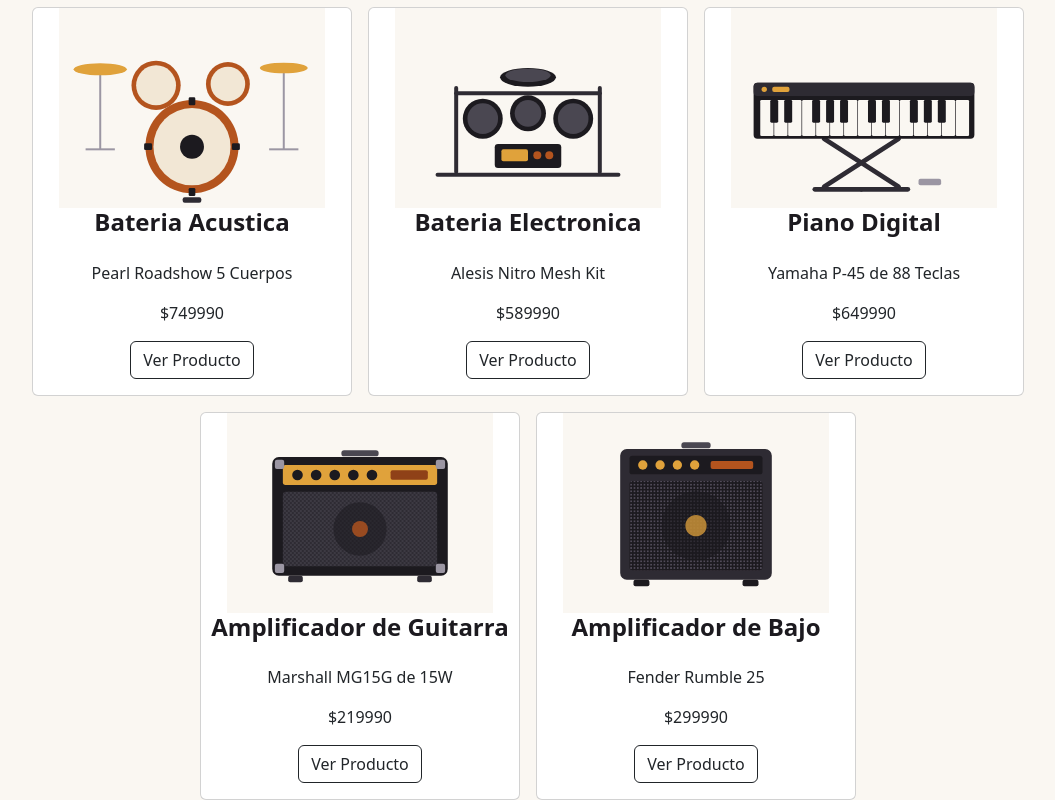
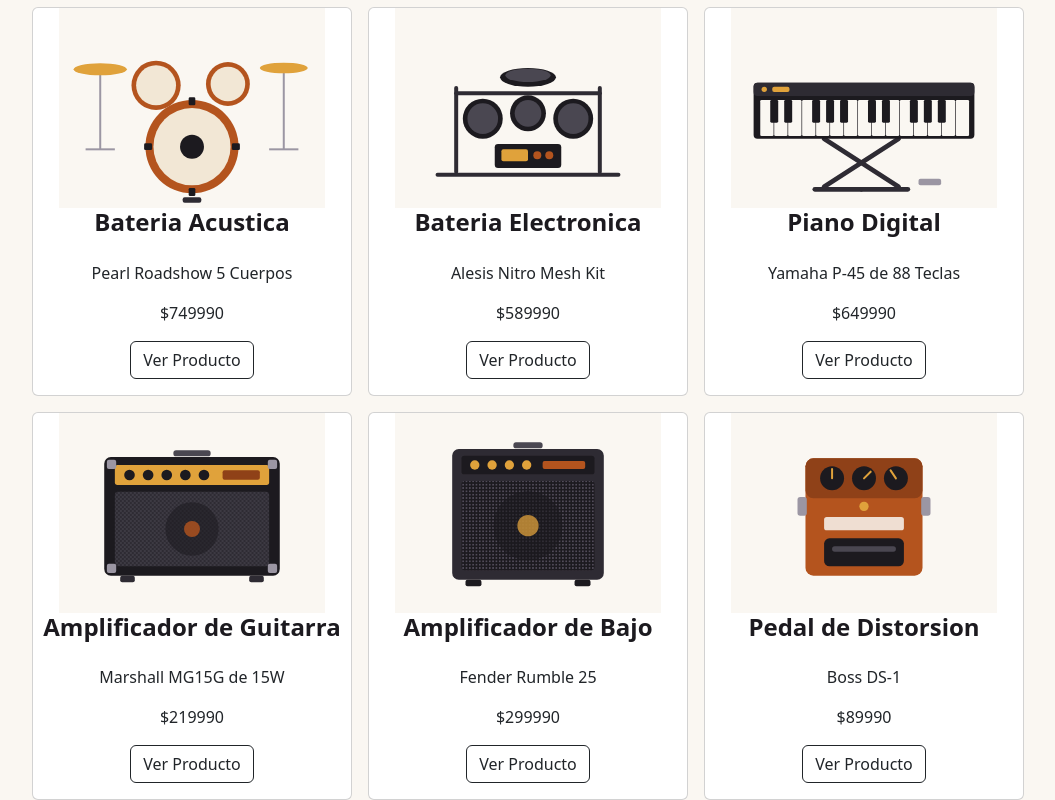
Before and after one commit to SYST3M644/SONIDO_VIVO_PROJECTO, a React (Vite) app: page /productos in a window 1280 px wide. Shown: the part 982-1782 px from the top of the page, without its empty margins (112-1167 px from the left). Built offline with nearby package versions, Linux system fonts and the light colour scheme.

Commit message:
Agregar el pedal de distorsion

```diff
--- a/src/paginas/DetalleProducto.tsx
+++ b/src/paginas/DetalleProducto.tsx
@@ -78,6 +78,13 @@
         descripcion: "Fender Rumble 25",
         precio: 299990,
         imagen: "/img/amplificador-bajo.svg"
+    },
+    {
+        id: 12,
+        titulo: "Pedal de Distorsion",
+        descripcion: "Boss DS-1",
+        precio: 89990,
+        imagen: "/img/pedal-efectos.svg"
     }
 ];
 
--- a/src/paginas/Producto.tsx
+++ b/src/paginas/Producto.tsx
@@ -94,6 +94,14 @@
                     precio= {299990}
                     imagen= "/img/amplificador-bajo.svg"
                     />
+
+                    <CardProductos
+                    id={12}
+                    titulo="Pedal de Distorsion"
+                    descripcion= "Boss DS-1"
+                    precio= {89990}
+                    imagen= "/img/pedal-efectos.svg"
+                    />
             </div>
         </div>
     );
```
